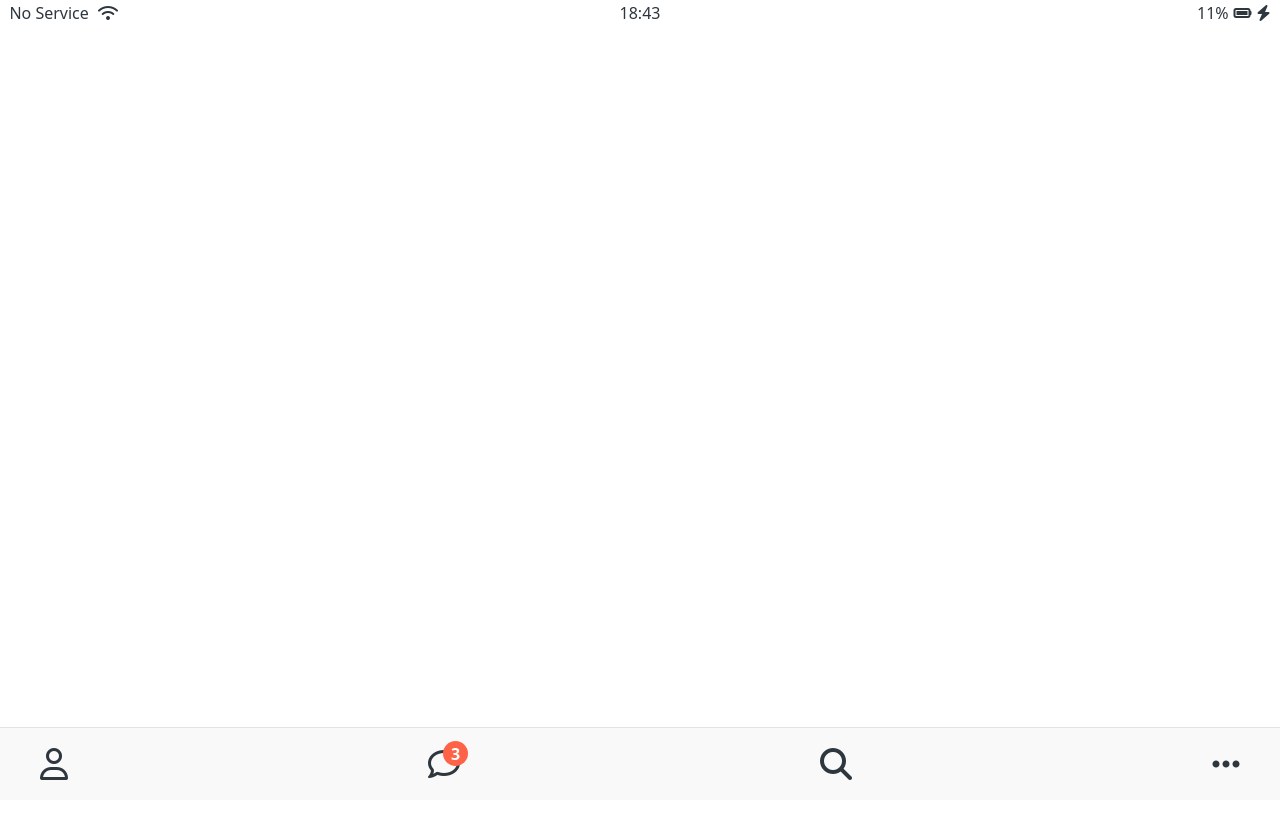
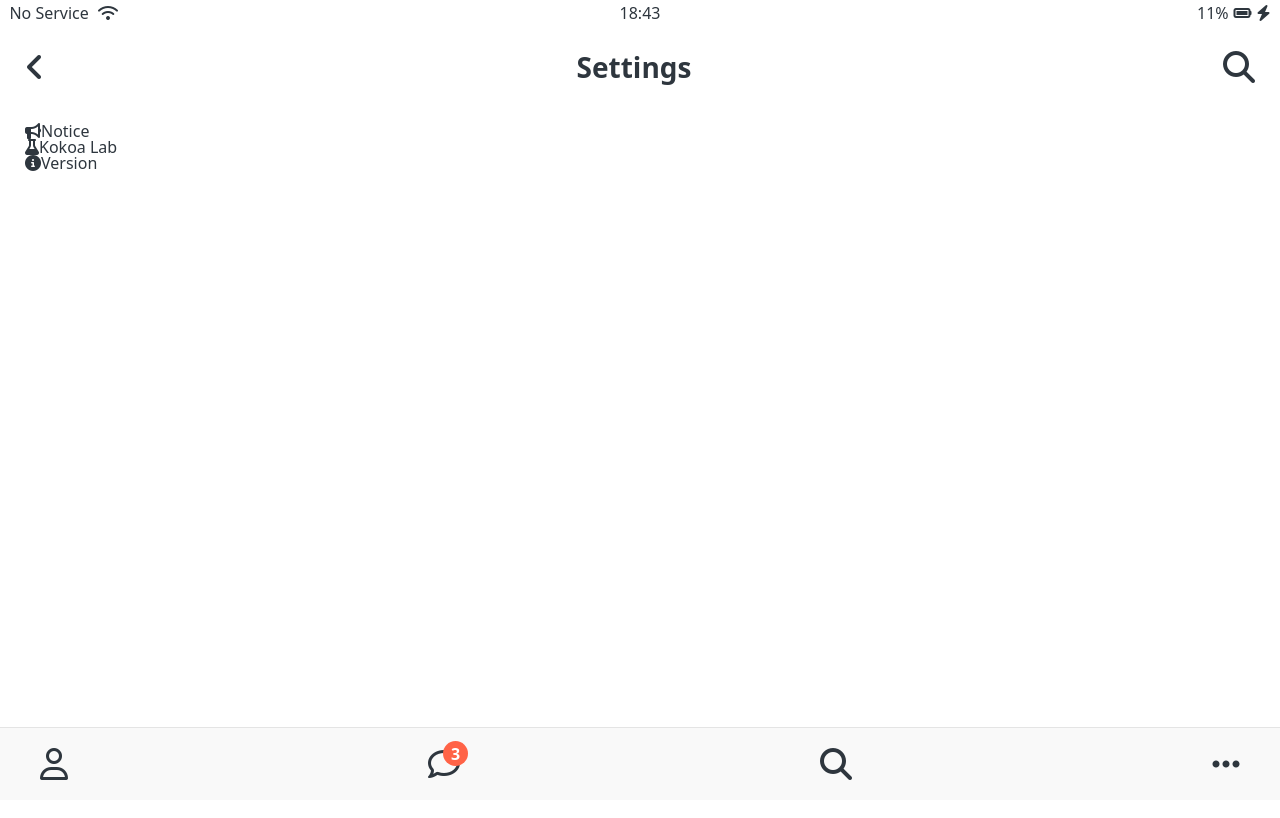
Before and after one commit to shinhuaa/kokoa-clone-2022, a plain HTML site: page settings.html in a window 1280 px wide. Shown: the top 818 px of the page. Drawn offline with Linux system fonts and the light colour scheme.

Commit message:
update.setting

```diff
--- a/CSS/components/alt-screen-header.css
+++ b/CSS/components/alt-screen-header.css
@@ -0,0 +1,17 @@
+.alt-header{
+  display: flex;
+  justify-content: center;
+  align-items: center;
+  padding: var(--horizontal-space);
+  margin-bottom: 15px;
+}
+.alt-header__title{
+  font-size: 28px;
+  font-weight: 600;
+}
+.alt-header-column:first-child {
+  margin-right: auto;
+}
+.alt-header-column:last-child {
+  margin-left: auto;
+}
--- a/CSS/styles.css
+++ b/CSS/styles.css
@@ -8,6 +8,7 @@
 @import "components/user-component.css";
 @import "components/badge.css";
 @import "components/icon-raw.css";
+@import "components/alt-screen-header.css";
 
 /* Screens */
 @import "screens/welcome-header.css";
--- a/settings.html
+++ b/settings.html
@@ -23,9 +23,31 @@
       </div>
     </div>
 
-    <header class=""></header>
+    <header class="alt-header">
+      <dlv class="alt-header-column">
+        <i class="fa-solid fa-angle-left fa-2x"></i>
+      </dlv>
+      <dlv class="alt-header-column">
+        <h1 class="alt-header__title">Settings</h1>
+      </dlv>
+      <dlv class="alt-header-column">
+        <i class="fa-solid fa-magnifying-glass fa-2x"></i>
+      </dlv>
+    </header>
 
-    <main class="main-screen"></main>
+    <main class="main-screen">
+      <ul class="settings-list">
+        <li class="settings-setting">
+          <i class="fa-solid fa-bullhorn"></i><span>Notice</span>
+        </li>
+        <li class="settings-setting">
+          <i class="fa-solid fa-flask"></i><span>Kokoa Lab</span>
+        </li>
+        <li class="settings-setting">
+          <i class="fa-solid fa-circle-info"></i><span>Version</span>
+        </li>
+      </ul>
+    </main>
 
     <nav class="nav">
       <ul class="nav__list">
```
